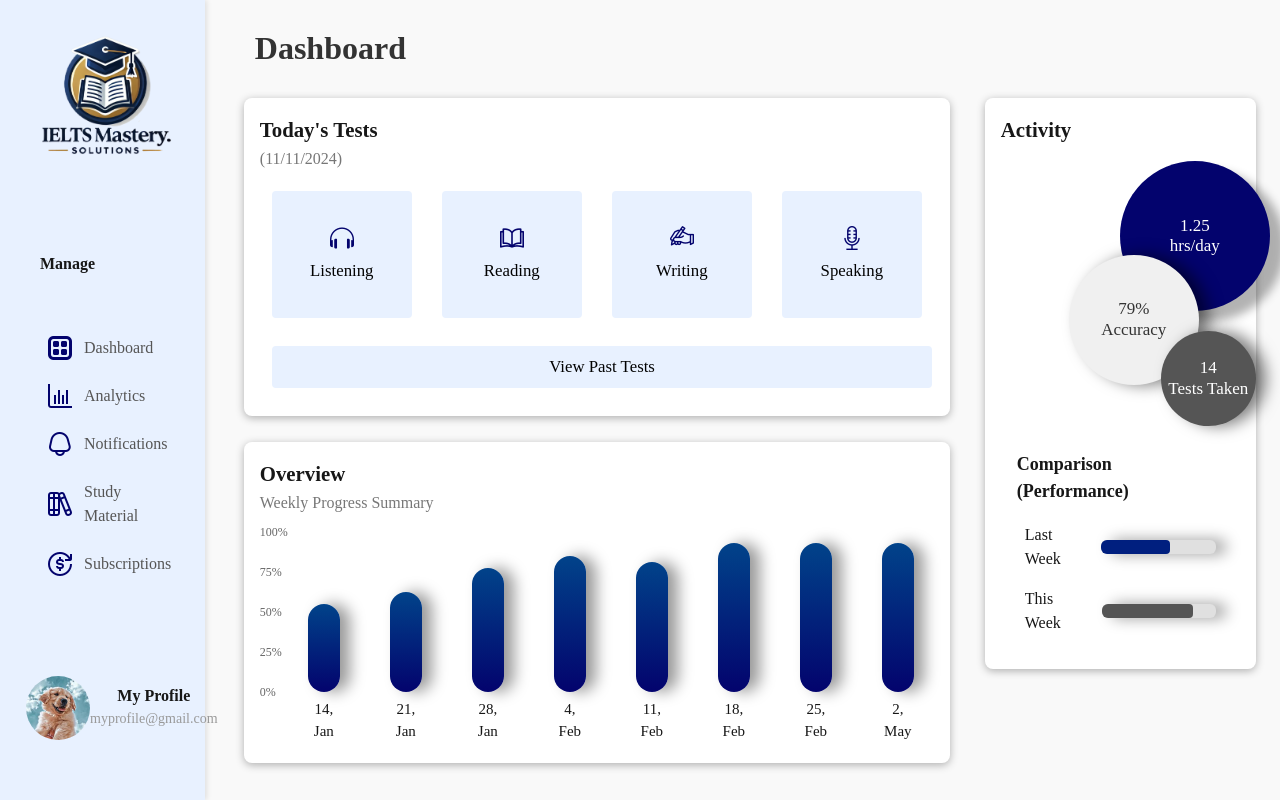
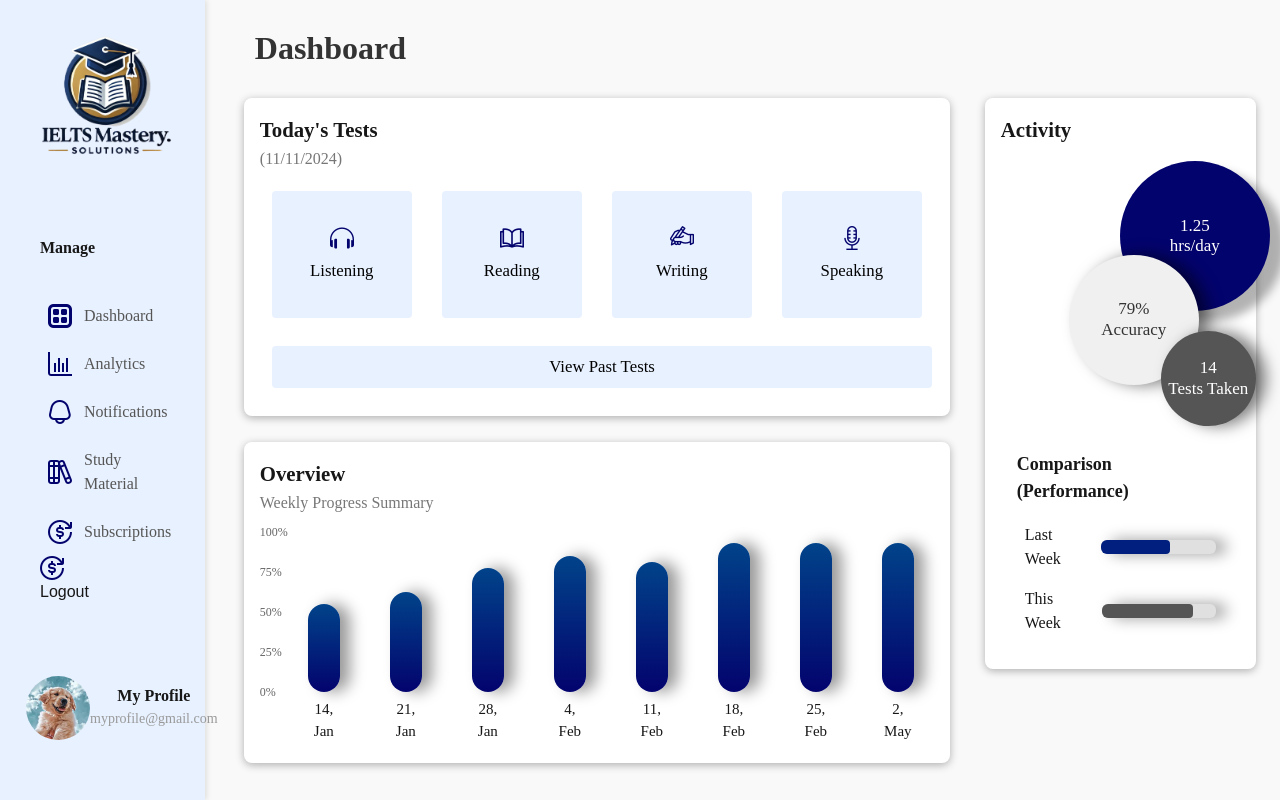
Before and after one commit to AmanShahzad1/ieltsmastery-main, a Next.js app in the folder ieltsmastery-main/: page /pages/Dashboard in a window 1280 px wide. Built offline with nearby package versions, Linux system fonts and the light colour scheme; sample sign-in values are in the browser's storage.

Commit message:
logout added

```diff
--- a/ieltsmastery-main/app/admin/home/page.tsx
+++ b/ieltsmastery-main/app/admin/home/page.tsx
@@ -2,7 +2,7 @@
 import Image from "next/image";
 import { FaRegUserCircle } from "react-icons/fa";
 import { useRouter } from "next/navigation";
-
+import AdminProtectedRoute from "@/app/pages/RouteProtected/adminRouteProtected";
 export default function AdminDashboard() {
   const router = useRouter();
 
@@ -12,6 +12,8 @@ export default function AdminDashboard() {
   };
 
   return (
+    <>
+    <AdminProtectedRoute>
     <div className="min-h-screen bg-gray-100">
       {/* Header */}
       <header className="bg-[#03036D] text-white p-6 shadow-lg">
@@ -116,5 +118,7 @@ export default function AdminDashboard() {
         </div>
       </div>
     </div>
+    </AdminProtectedRoute>
+    </>
   );
 }
--- a/ieltsmastery-main/app/pages/Dashboard/page.tsx
+++ b/ieltsmastery-main/app/pages/Dashboard/page.tsx
@@ -6,7 +6,12 @@ import styles from "./dashboard.module.css";
 import ProtectedRoute from "../RouteProtected/RouteProtected";
 const Dashboard: React.FC = () => {
   const router = useRouter();
-
+ const handleLogout=()=>{
+  if (typeof window !== "undefined") {
+    localStorage.removeItem("token");
+  }
+  router.push("/pages/login")
+ }
   const barData = [
     { date: "14, Jan", value: 44 },
     { date: "21, Jan", value: 50 },
@@ -55,8 +60,28 @@ const Dashboard: React.FC = () => {
     { name: "Notifications", icon: "/icons/bell.png" },
     { name: "Study Material", icon: "/icons/books.png" },
     { name: "Subscriptions", icon: "/icons/refund-alt.png" },
+    {
+      name: "Logout",
+      icon: "/icons/refund-alt.png",
+      action: handleLogout,
+      isButton: true, // Add flag to identify it as a button
+    },
   ].map((item, index) => (
-            <a key={index} href="#" className={styles.navItem}>
+    <div key={index} className={styles.navItemWrapper}>
+      {item.isButton ? (
+        <button
+          className={styles.navItemButton}
+          onClick={item.action} // Call the action when clicked
+        >
+          <img
+            src={item.icon}
+            alt={`${item.name} Icon`}
+            className={styles.navIcon}
+          />
+          {item.name}
+        </button>
+      ) : (
+        <a href="#" className={styles.navItem}>
           <img
             src={item.icon}
             alt={`${item.name} Icon`}
@@ -64,8 +89,12 @@ const Dashboard: React.FC = () => {
           />
           {item.name}
         </a>
+      )}
+    </div>
   ))}
 </nav>
+
+
         <div className={styles.profile}>
           <img
             src="/profile.jpg"
--- /dev/null
+++ b/ieltsmastery-main/app/pages/RouteProtected/adminRouteProtected.tsx
@@ -0,0 +1,25 @@
+"use client";
+import { useEffect, useState } from "react";
+import { useRouter } from "next/navigation";
+import { isAuthenticated } from "../../../utils/AdminAuth";
+
+const AdminProtectedRoute = ({ children }) => {
+  const [loading, setLoading] = useState(true);
+  const router = useRouter();
+
+  useEffect(() => {
+    if (!isAuthenticated()) {
+      router.replace("/admin/login"); // Redirect to login if not authenticated
+    } else {
+      setLoading(false); // Authentication successful, stop loading
+    }
+  }, [router]);
+
+  if (loading) {
+    return <p>Loading...</p>; // Optional loading message or spinner
+  }
+
+  return children;
+};
+
+export default AdminProtectedRoute;
--- /dev/null
+++ b/ieltsmastery-main/utils/AdminAuth.js
@@ -0,0 +1,4 @@
+export const isAuthenticated = () => {
+    const token = localStorage.getItem("adminToken");
+    return !!token; // Return true if the token exists
+  };
```
Also changed, not shown: ieltsmastery-main/app/admin/tests/reading/main/page.tsx (+0 -1 lines). Lines whose indentation alone changed are shown as unchanged.
